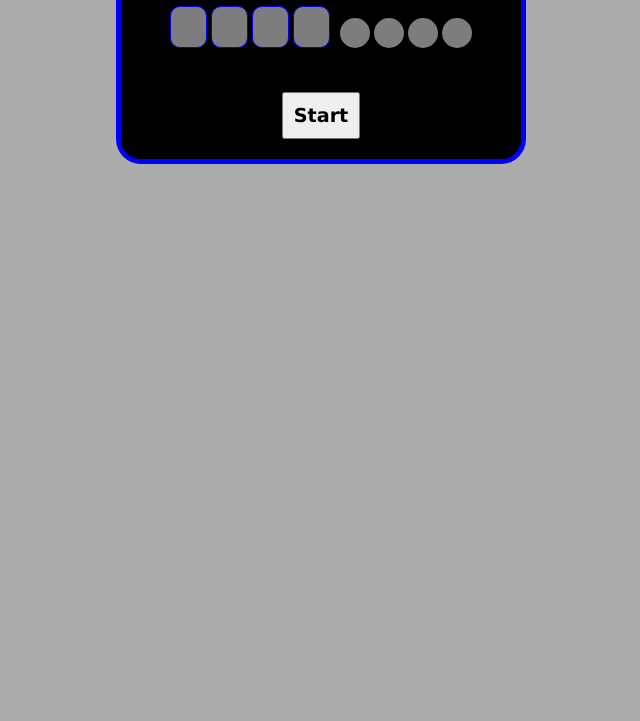
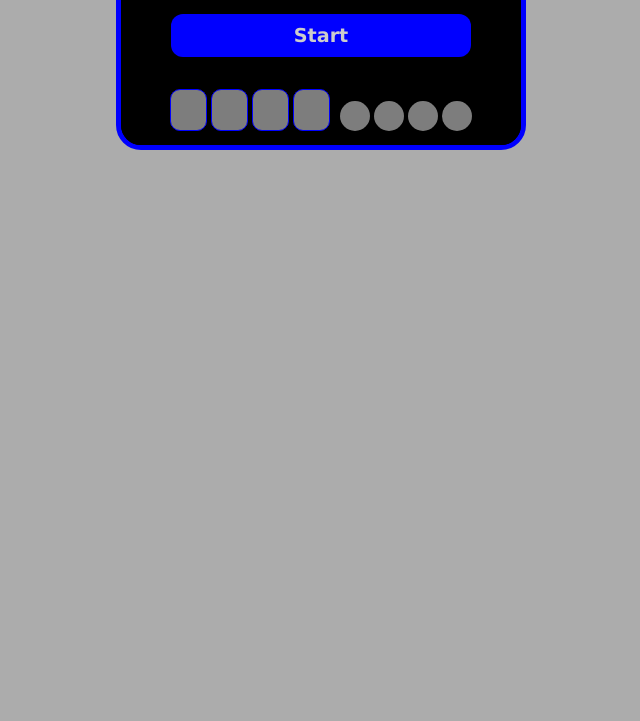
Before and after one commit to Zog08/mp2-codecrack, a plain HTML site: page index.html in a window 1280 px wide. Shown: the part 79-800 px from the top of the page, without its empty margins (319-959 px from the left). Drawn offline with Linux system fonts and the light colour scheme.

Commit message:
feat:changed layout, noted change in readme

```diff
--- a/assets/styles.css
+++ b/assets/styles.css
@@ -66,6 +66,17 @@ button {
     font-family: Verdana, Geneva, Tahoma, sans-serif;
     font-size: 1.2em;
     font-weight: bold;
+    background-color: blue;
+    color: #cccccc;
+    cursor: pointer;
+    border-radius: 12px;
+    border-style: none;
+    width: 75%;
+    transition: 0.5s;
+}
+
+select-numbers:hover {
+    opacity: 0.8;
 }
 
 .generator {
--- a/index.html
+++ b/index.html
@@ -12,6 +12,12 @@
             <h1>Code Crack</h1>
         </header>
         <main>
+            <div id="div-gen">
+                <div class="generator select-numbers"></div>
+                <button type="button">Start</button>
+            </div>
+        </main>
+        <footer>
             <div id="guess-1" class="guess">
                 <div class="left-side">
                     <div></div>
@@ -28,12 +34,6 @@
                     <div></div>
                 </div>
             </div>
-        </main>
-        <footer>
-            <div id="div-gen">
-                <div class="generator select-numbers"></div>
-                <button type="button">Start</button>
-            </div>
         </footer>
     </div>
 
```
Also changed, not shown: 1 other file.
